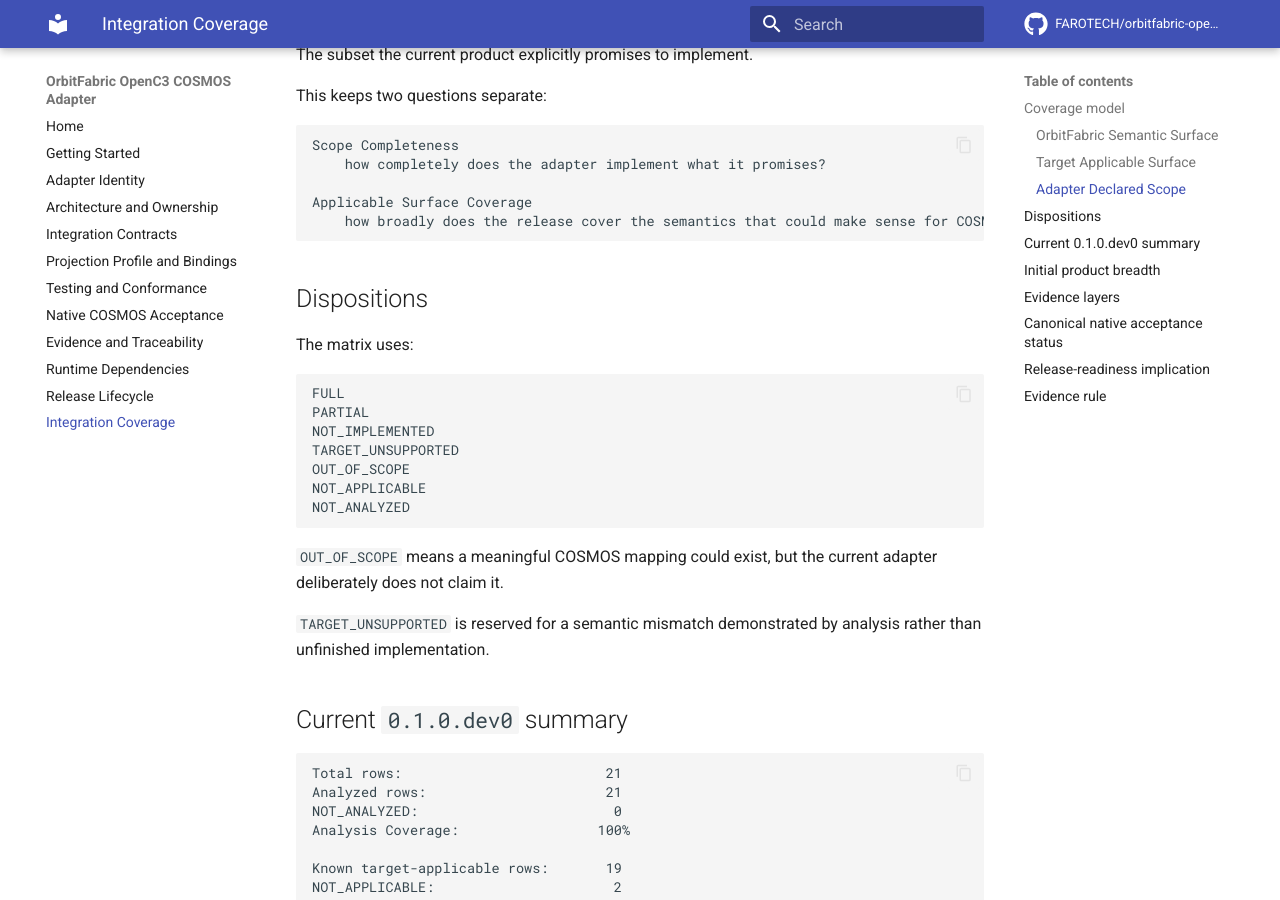
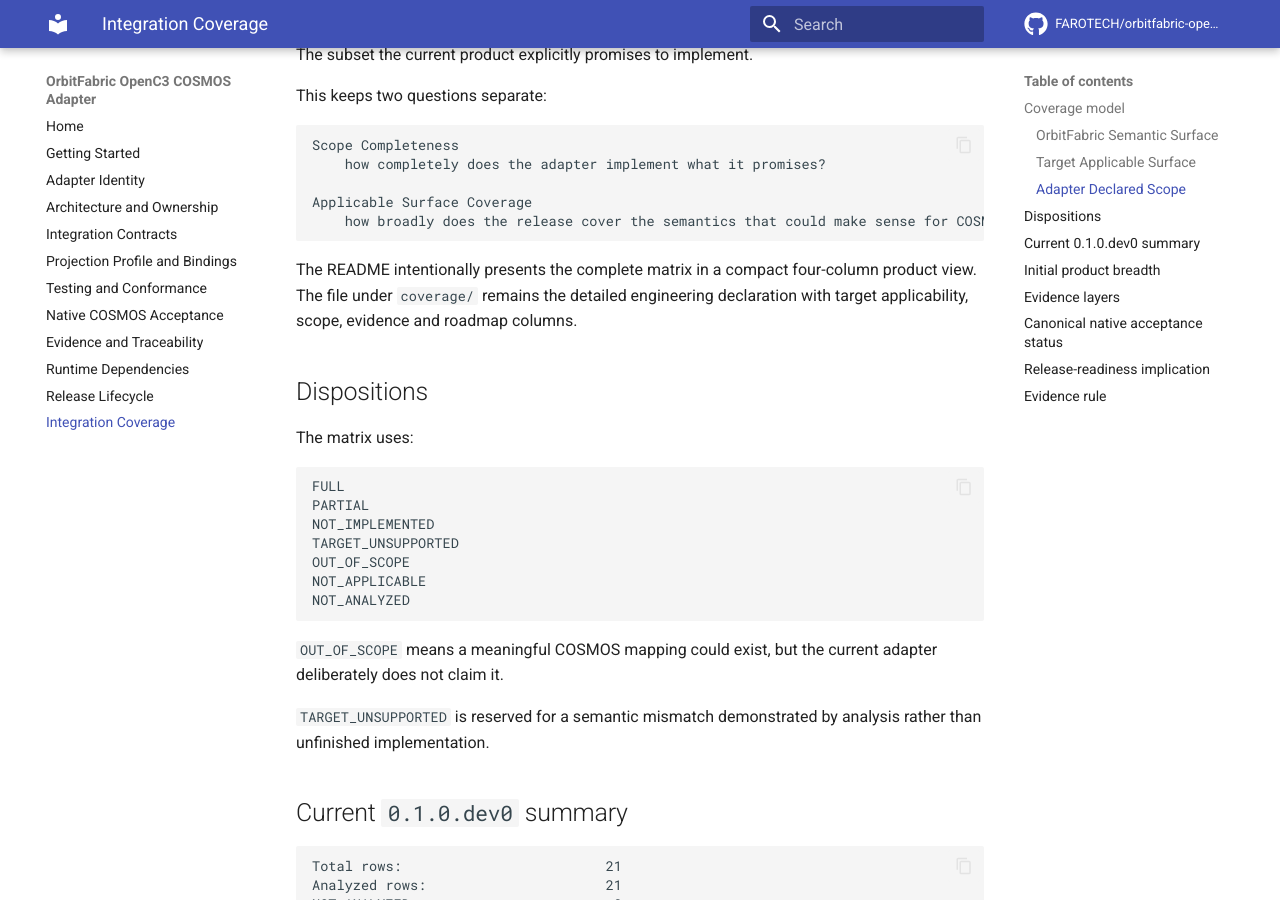
Before and after one commit to FAROTECH/orbitfabric-openc3-cosmos-adapter, an MkDocs documentation site: the page built from docs/integration-coverage.md, in a window 1280 px wide and 900 px high, scrolled down 952 px. Built offline with MkDocs 1.6.1 and Material for MkDocs 9.7.7, drawn with Linux system fonts in a browser that asks for light colours; comment, search, counter and statistics services are not loaded.

Commit message:
Clarify coverage matrix visibility

````diff
--- a/docs/integration-coverage.md
+++ b/docs/integration-coverage.md
@@ -41,6 +41,8 @@ Scope Completeness
 Applicable Surface Coverage
     how broadly does the release cover the semantics that could make sense for COSMOS?
 ```
+
+The README intentionally presents the complete matrix in a compact four-column product view. The file under `coverage/` remains the detailed engineering declaration with target applicability, scope, evidence and roadmap columns.
 
 ## Dispositions
 
````
